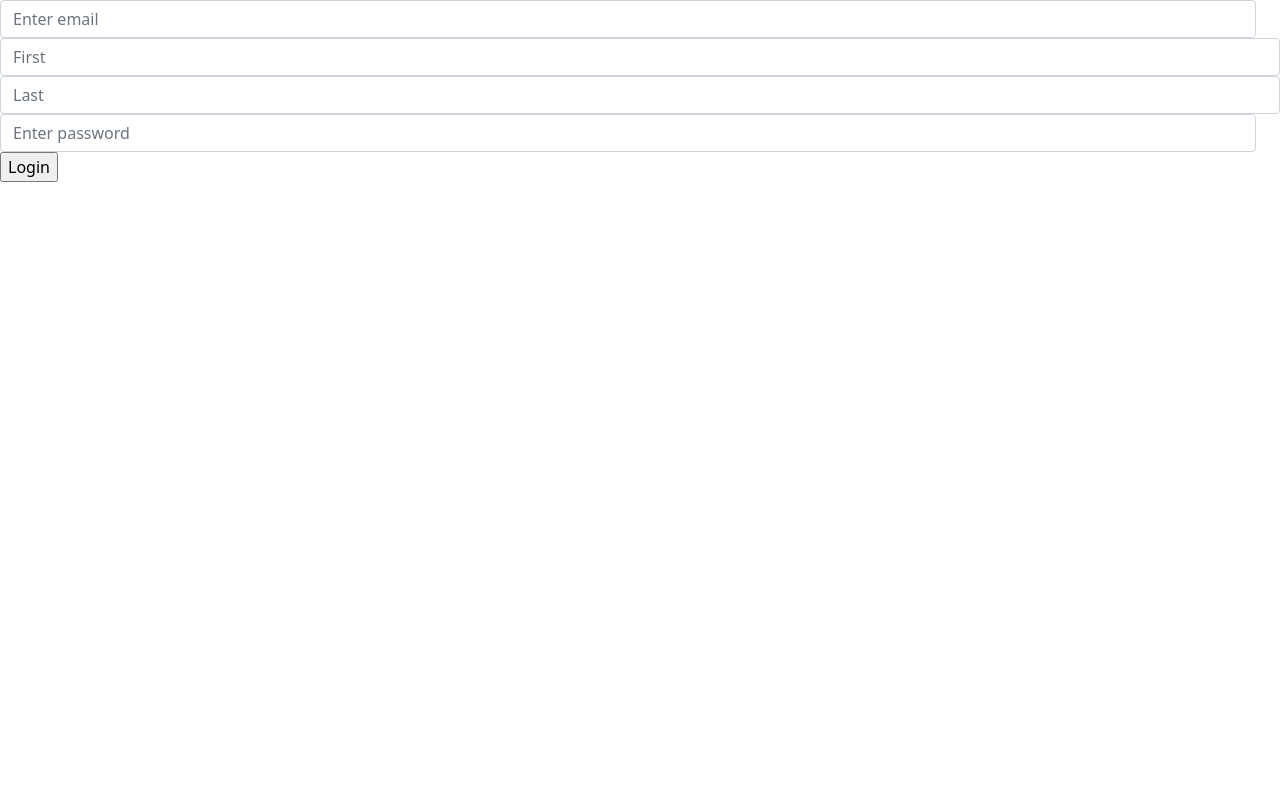
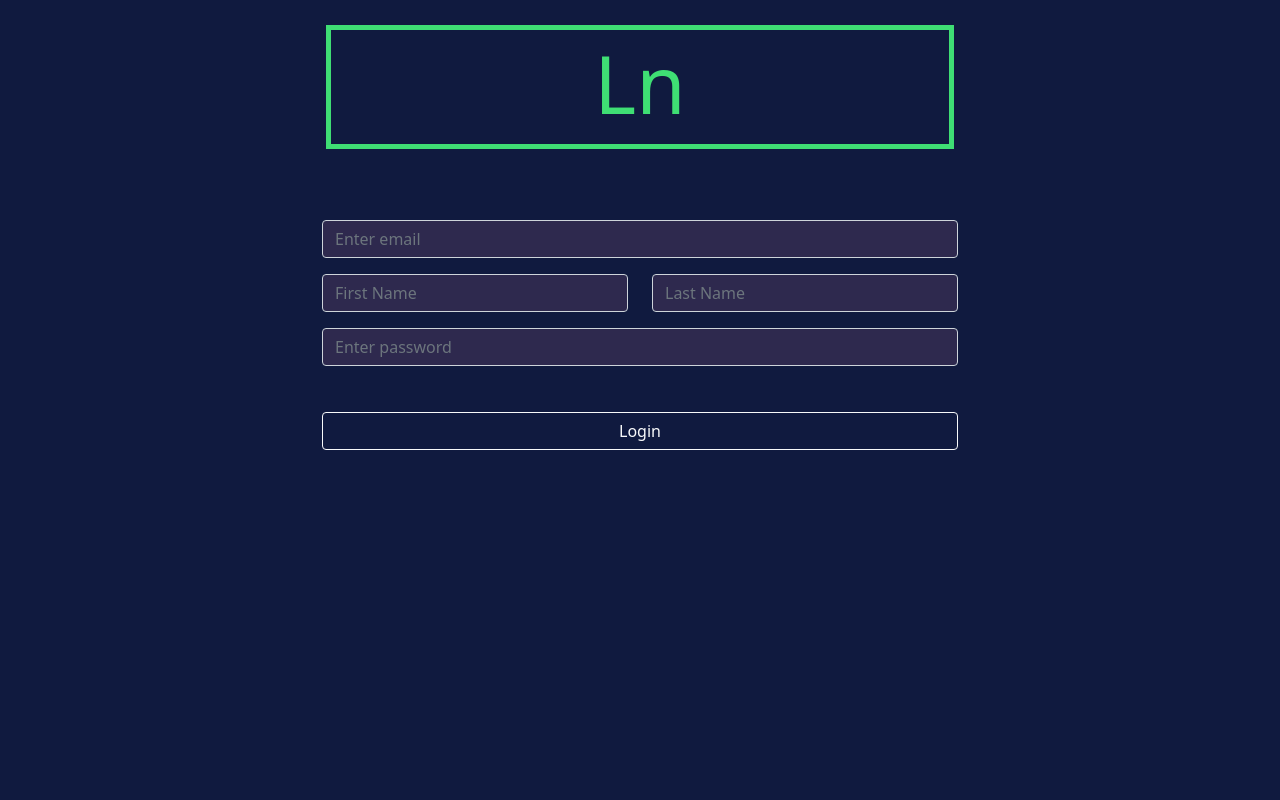
Before and after one commit to nmurthy932/AttemptedNodeJS, a Flask app: page /register in a window 1280 px wide. Run offline with Flask 2, Linux system fonts and the light colour scheme.

Commit message:
Fixed some styling issues with register

```diff
--- a/main.py
+++ b/main.py
@@ -214,7 +214,7 @@ def udpateCode():
     results = {'processed': 'true', 'title': data[0]['Name']}
     return jsonify(results)
   else:
-    return None
+    return redirect(url_for('render_home'))
 
 @app.route('/delete-project', methods=['POST', 'GET'])
 def deleteDoc():
@@ -224,8 +224,10 @@ def deleteDoc():
       cursor = con.cursor()
       cursor.execute('DELETE FROM nodejs WHERE docID=?', [data[0]['docID'],])
       con.commit()
-  results = {'processed': 'true'}
-  return jsonify(results)
+    results = {'processed': 'true'}
+    return jsonify(results)
+  else:
+    return redirect(url_for('render_home'))
 
 if __name__ == "__main__":
 	app.run(
--- a/static/stylesheets/codeStyle.css
+++ b/static/stylesheets/codeStyle.css
@@ -58,3 +58,7 @@ html, body{
 #actions p{
   width: 50px;
 }
+
+#save{
+  margin: auto 0px auto 0px;
+}
--- a/static/stylesheets/register.css
+++ b/static/stylesheets/register.css
@@ -1,3 +1,51 @@
 #error{
     color: red;
 }
+
+#registerDiv{
+    width: 100%;
+    height: 100%;
+    background-color: #101A3F;
+    color: #3FDE74;
+}
+
+#form-data{
+    width: 50%;
+    margin: 0px auto 0px auto;
+}
+
+#email, #password, #firstName, #lastName{
+    background-color: #2E294E;
+    color: #3FDE74;
+}
+
+#logo{
+    padding: 5px;
+    border: 5px solid #3FDE74;
+    width: 50%;
+    margin: 2% auto 5% auto;
+}
+
+#submit{
+    margin-top: 30px;
+}
+
+h1 a {
+    color: #3FDE74;
+    text-decoration: none;
+
+}
+
+h1 a:hover{
+    color: #3FDE74;
+}
+
+#name1{
+    padding-left: 0px;
+    float: left;
+}
+
+#name2{
+    padding-right: 0px;
+    float: right;
+}
--- a/templates/register.html
+++ b/templates/register.html
@@ -5,16 +5,32 @@
 {% if success == True %}
 <p>Your account has been created. You may now login</p>
 {% else %}
-<div class="d-flex justify-content-center align-items-center" id="registerDiv">
+<div class="d-flex" id="registerDiv">
     <form method="post" class="container-fluid">
-        <input type="text" name="email" placeholder="Enter email" class="row form-control col-auto" value="{{email}}">
-        <div class="row">
-            <input type="text" class="form-control col-6" placeholder="First" name="firstName" value="{{firstName}}">
-            <input type="text" class="form-control col-6" placeholder="Last" name="lastName" value="{{lastName}}">
+        <div id="logo" class="align-items-start">
+            <h1 class="display-1 text-center"><a href="/home">Ln</a></h1>
         </div>
-        <input type="password" name="password" placeholder="Enter password" class="row form-control col-auto">
-        <input type="submit" name="submit" value="Login" class="row col-auto">
-    <p id="error" class="row text-center">{{error}}</p>
+        <div id="form-data" class="align-items-center">
+            <div class="row p-2">
+                <input type="text" name="email" placeholder="Enter email" class="form form-control" value="{{email}}" id="email">
+            </div>
+            <div class="row p-2 justify-content-between">
+                <div class="col-6" id="name1">
+                    <input type="text" class="form form-control" placeholder="First Name" name="firstName" value="{{firstName}}" id="firstName">
+                </div>
+                <div class="col-6" id="name2">
+                    <input type="text" class="form form-control" placeholder="Last Name" name="lastName" value="{{lastName}}" id="lastName">
+                </div>
+            </div>
+            <div class="row p-2">
+                <input type="password" name="password" placeholder="Enter password" class="form form-control" id="password">
+            </div>
+            <div class="row p-2" id="submit">
+                <input type="submit" name="submit" value="Login" class="btn btn-outline-light btn-block">
+            </div>
+            <p id="error" class="row text-center">{{error}}</p>
+        </div>
+    </form>
 </div>
 {% endif %}
 {% endblock %}
```
Also changed, not shown: database.db.
